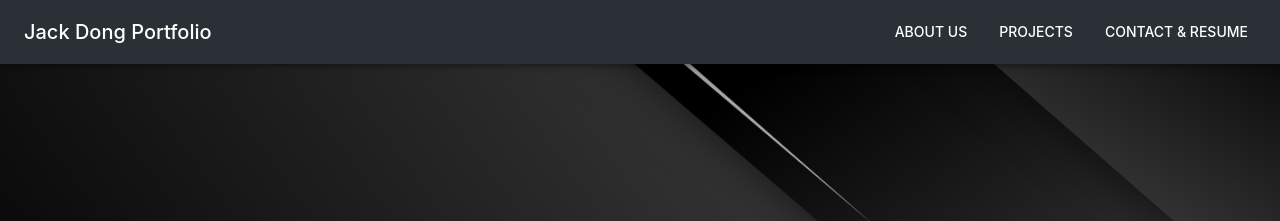
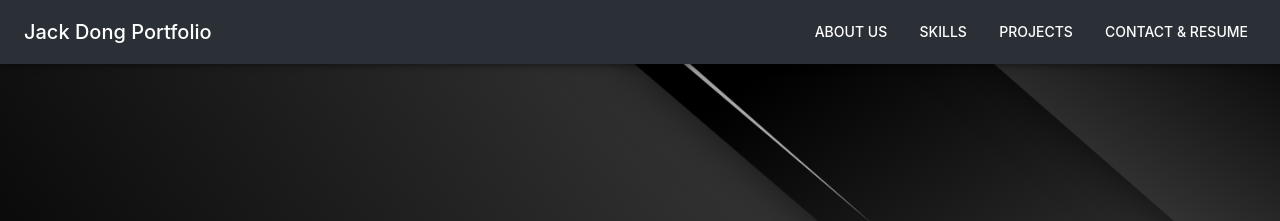
Before and after one commit to jackdong986/jack-portfolio, a React (Vite) app: page / in a window 1280 px wide. Shown: the top 221 px of the page. Built offline with nearby package versions, Linux system fonts and the light colour scheme.

Commit message:
Update Navbar.jsx

```diff
--- a/src/components/Navbar.jsx
+++ b/src/components/Navbar.jsx
@@ -37,6 +37,14 @@ export default function Navbar() {
                     {/* Scroll to sections */}
                     <Button
                         color="inherit"
+                        href="#skills"
+                        sx={{ "&:hover": { opacity: 0.8 } }}
+                    >
+                        Skills
+                    </Button>
+
+                    <Button
+                        color="inherit"
                         href="#projects"
                         sx={{ "&:hover": { opacity: 0.8 } }}
                     >
```
